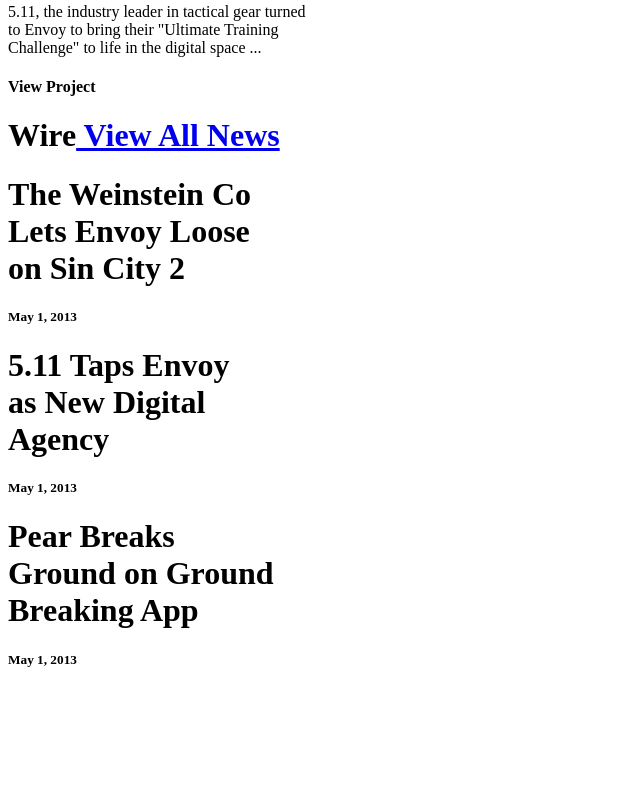
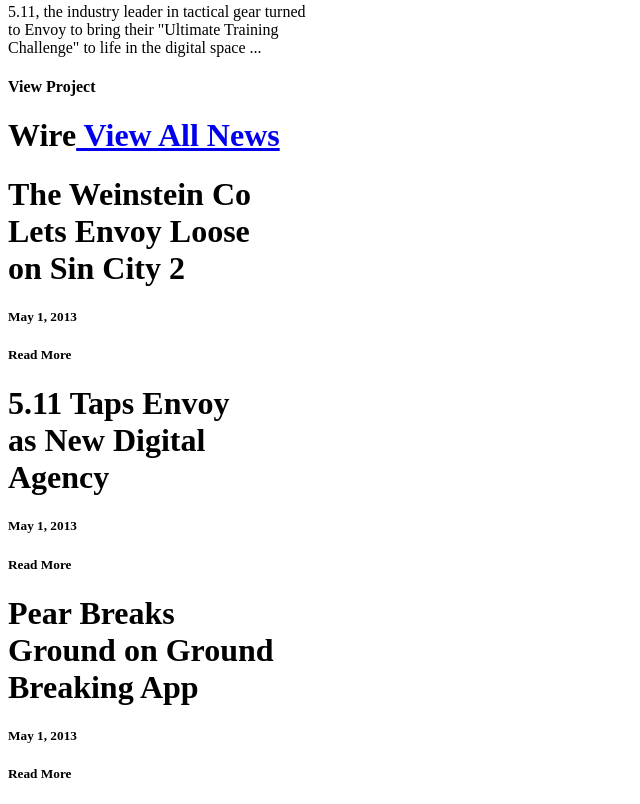
Before and after one commit to hoshikitsunoda/envoy-code-test, a website: page source/index.html in a window 1280 px wide. Shown: the part 1883-2687 px from the top of the page, without its empty margins (0-640 px from the left). Before the commit the page ends 2573 px from the top, so only its background shows below. Drawn offline with Linux system fonts and the light colour scheme; files whose address does not match are found by name.

Commit message:
Add "Read More" underneath each dates. #5

```diff
--- a/source/assets/stylesheets/app.scss
+++ b/source/assets/stylesheets/app.scss
@@ -406,3 +406,10 @@
   letter-spacing: 0;
   color: #9b9c9b;
 }
+
+.read-more {
+  margin: 4px 0;
+  font-family: sans-serif;
+  letter-spacing: 0;
+  color: #d6563a;
+}
--- a/source/index.html
+++ b/source/index.html
@@ -111,6 +111,7 @@
                   on Sin City 2
                 </h1>
                 <h5 class="date">May 1, 2013</h5>
+                <h5 class="read-more">Read More</h5>
               </div>
               <div class="col-3-wire">
                 <h1 class="wire-h1">
@@ -119,6 +120,7 @@
                   Agency
                 </h1>
                 <h5 class="date">May 1, 2013</h5>
+                <h5 class="read-more">Read More</h5>
               </div>
               <div class="col-3-wire last-wire">
                 <h1 class="wire-h1" id="blue">
@@ -127,6 +129,7 @@
                   Breaking App
                 </h1>
                 <h5 class="date">May 1, 2013</h5>
+                <h5 class="read-more">Read More</h5>
               </div>
             </div>
           </div>
```
